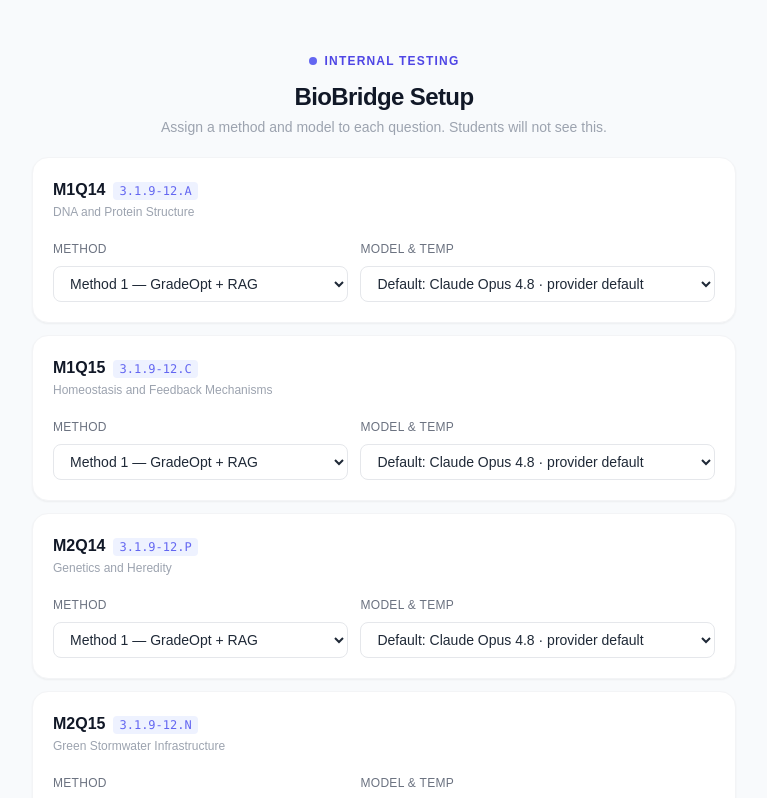
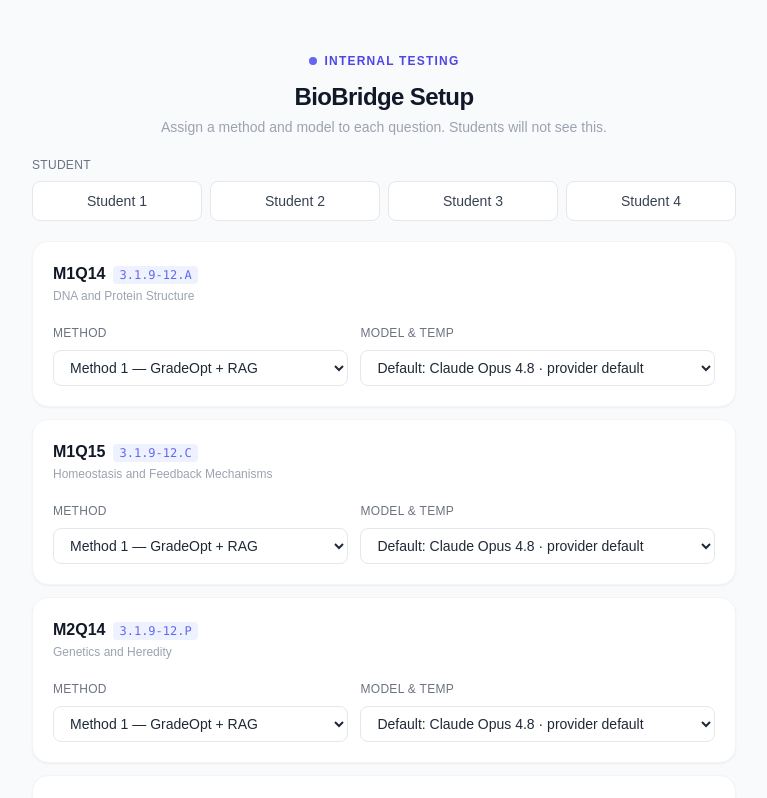
Before and after one commit to cocoj1115/mvp4-internal-testing, a Next.js app: page / in a window 1280 px wide. Shown: the top 798 px of the page, without its empty margins (256-1023 px from the left). Built offline with nearby package versions, Linux system fonts and the light colour scheme.

Commit message:
feat: add student button

```diff
--- a/app/page.tsx
+++ b/app/page.tsx
@@ -141,11 +141,23 @@
   3: "Method 3 — Feedback-First",
 };
 
+const STUDENT_METHOD_PRESETS: Array<{
+  id: string;
+  label: string;
+  methods: Record<string, Method>;
+}> = [
+  { id: "student-1", label: "Student 1", methods: { M1Q14: 1, M1Q15: 2, M2Q14: 3, M2Q15: 1 } },
+  { id: "student-2", label: "Student 2", methods: { M1Q14: 2, M1Q15: 3, M2Q14: 1, M2Q15: 2 } },
+  { id: "student-3", label: "Student 3", methods: { M1Q14: 3, M1Q15: 1, M2Q14: 2, M2Q15: 3 } },
+  { id: "student-4", label: "Student 4", methods: { M1Q14: 1, M1Q15: 2, M2Q14: 3, M2Q15: 1 } },
+];
+
 function SetupMode({ onComplete }: { onComplete: () => void }) {
   const defaultMethods = Object.fromEntries(QUESTIONS.map((q) => [q.id, 1 as Method]));
   const defaultModelAssignment = Object.fromEntries(
     QUESTIONS.map((q) => [q.id, DEFAULT_GRADING_MODEL_IDS["1"]])
   );
+  const [selectedPreset, setSelectedPreset] = useState<string | null>(null);
 
   const [methods, setMethods] = useState<Record<string, Method>>(() => {
     try {
@@ -164,11 +176,28 @@
   });
 
   function handleMethodChange(questionId: string, method: Method) {
+    setSelectedPreset(null);
     setMethods((prev) => ({ ...prev, [questionId]: method }));
     setModelAssignment((prev) => ({
       ...prev,
       [questionId]: DEFAULT_GRADING_MODEL_IDS[methodKey(method)],
     }));
+  }
+
+  function modelAssignmentForMethods(assignment: Record<string, Method>): ModelAssignment {
+    return Object.fromEntries(
+      QUESTIONS.map((q) => [
+        q.id,
+        DEFAULT_GRADING_MODEL_IDS[methodKey(assignment[q.id] ?? 1)],
+      ])
+    );
+  }
+
+  function handlePresetSelect(preset: (typeof STUDENT_METHOD_PRESETS)[number]) {
+    const nextMethods = { ...defaultMethods, ...preset.methods };
+    setSelectedPreset(preset.id);
+    setMethods(nextMethods);
+    setModelAssignment(modelAssignmentForMethods(nextMethods));
   }
 
   function handleSave() {
@@ -205,6 +234,29 @@
           <p className="text-sm text-gray-400">Assign a method and model to each question. Students will not see this.</p>
         </div>
 
+        <div className="space-y-2">
+          <p className="text-xs font-medium text-gray-500 uppercase tracking-wide">Student</p>
+          <div className="grid grid-cols-2 gap-2 sm:grid-cols-4">
+            {STUDENT_METHOD_PRESETS.map((preset) => {
+              const active = selectedPreset === preset.id;
+              return (
+                <button
+                  key={preset.id}
+                  type="button"
+                  onClick={() => handlePresetSelect(preset)}
+                  className={`h-10 rounded-lg border px-3 text-sm font-medium transition ${
+                    active
+                      ? "border-indigo-600 bg-indigo-600 text-white"
+                      : "border-gray-200 bg-white text-gray-700 hover:border-indigo-200 hover:bg-indigo-50"
+                  }`}
+                >
+                  {preset.label}
+                </button>
+              );
+            })}
+          </div>
+        </div>
+
         {/* Question cards */}
         <div className="space-y-3">
           {QUESTIONS.map((q) => (
@@ -236,7 +288,10 @@
                   <label className="text-xs font-medium text-gray-500 uppercase tracking-wide">Model &amp; Temp</label>
                   <select
                     value={modelAssignment[q.id] ?? DEFAULT_GRADING_MODEL_IDS[methodKey(methods[q.id] ?? 1)]}
-                    onChange={(e) => setModelAssignment((prev) => ({ ...prev, [q.id]: e.target.value }))}
+                    onChange={(e) => {
+                      setSelectedPreset(null);
+                      setModelAssignment((prev) => ({ ...prev, [q.id]: e.target.value }));
+                    }}
                     className={selectClass}
                   >
                     {STUDENT_GRADING_MODEL_OPTIONS[methodKey(methods[q.id] ?? 1)].map((model, index) => (
```
